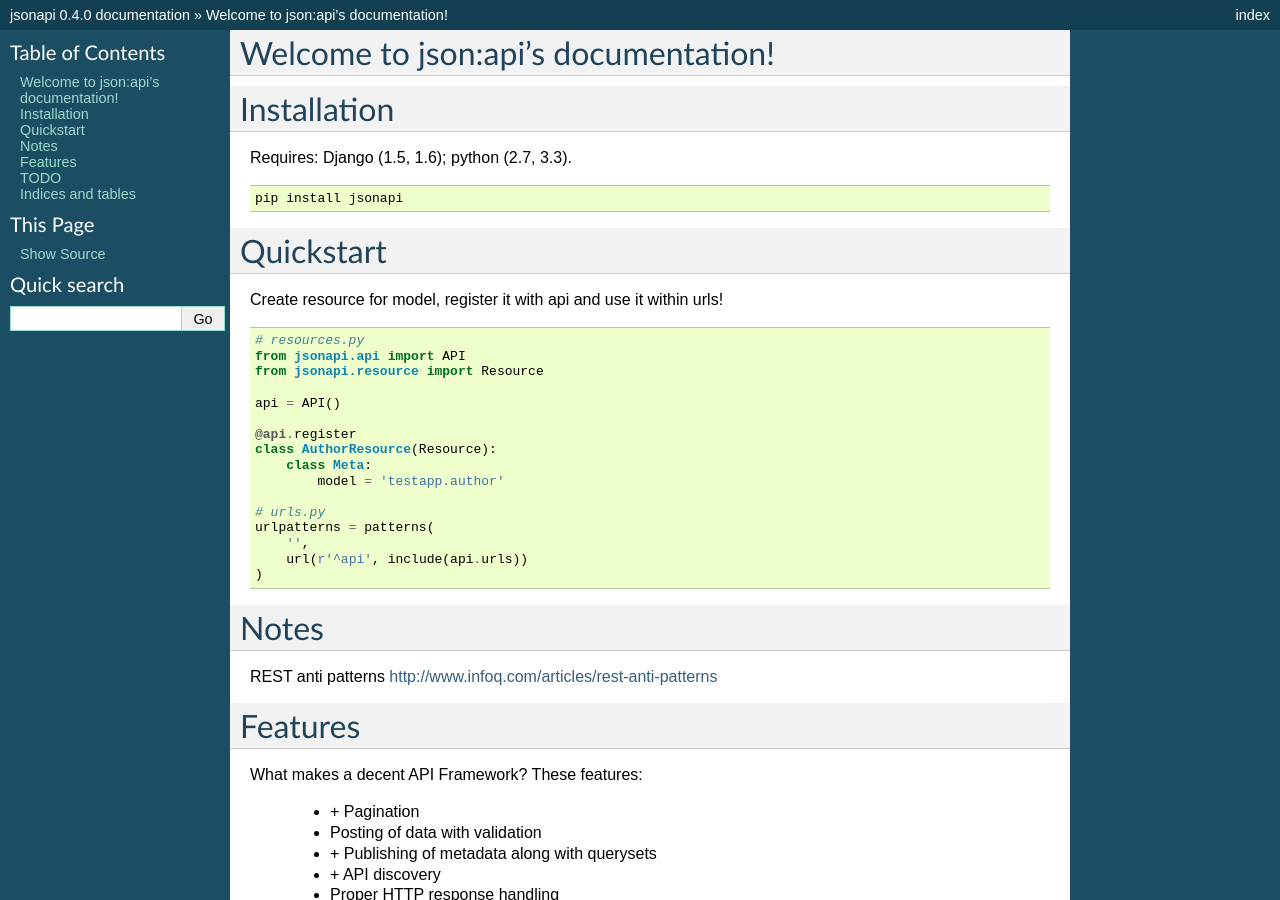
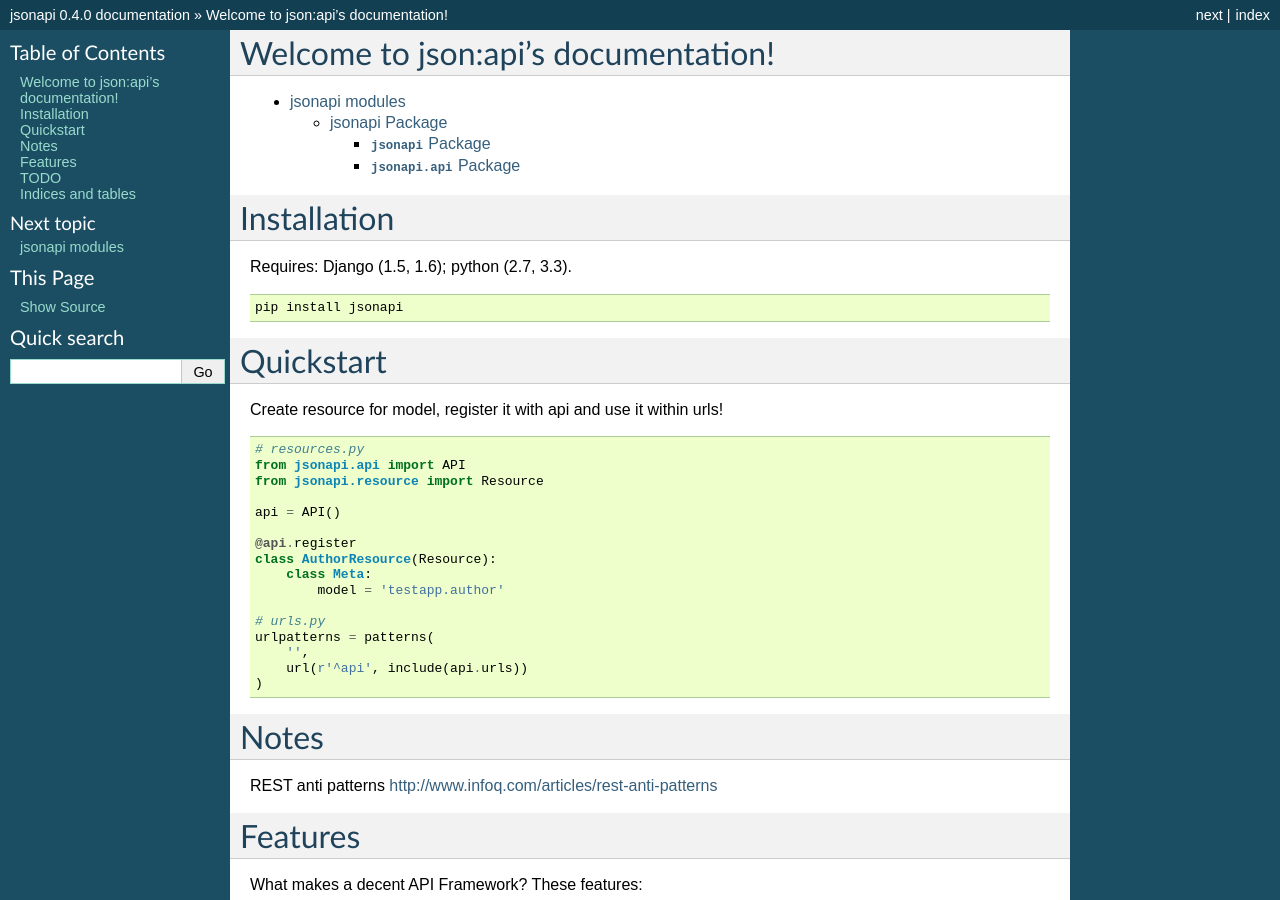
Before and after one commit to pavlov99/jsonapi, a Sphinx documentation site: the page built from docs/index.rst, in a window 1280 px wide and 900 px high. Built offline with Sphinx 7.4.7, drawn with Linux system fonts in a browser that asks for light colours.

Commit message:
update documentation, init documentation for module api.

```diff
--- a/docs/index.rst
+++ b/docs/index.rst
@@ -4,10 +4,12 @@
    contain the root `toctree` directive.
 
 Welcome to json:api's documentation!
-===================================
+====================================
 
 .. toctree::
-   :maxdepth: 2
+   :maxdepth: 3
+
+   modules.rst
 
 Installation
 ============
--- /dev/null
+++ b/docs/jsonapi.rst
@@ -0,0 +1,16 @@
+jsonapi Package
+===============
+
+:mod:`jsonapi` Package
+--------------------------
+
+.. automodule:: jsonapi
+   :members:
+
+:mod:`jsonapi.api` Package
+--------------------------
+
+.. automodule:: jsonapi.api
+   :members:
+   :undoc-members:
+   :show-inheritance:
--- /dev/null
+++ b/docs/modules.rst
@@ -0,0 +1,7 @@
+jsonapi modules
+===============
+
+.. toctree::
+   :maxdepth: 4
+
+   jsonapi
```
Also changed, not shown: 1 other file.
